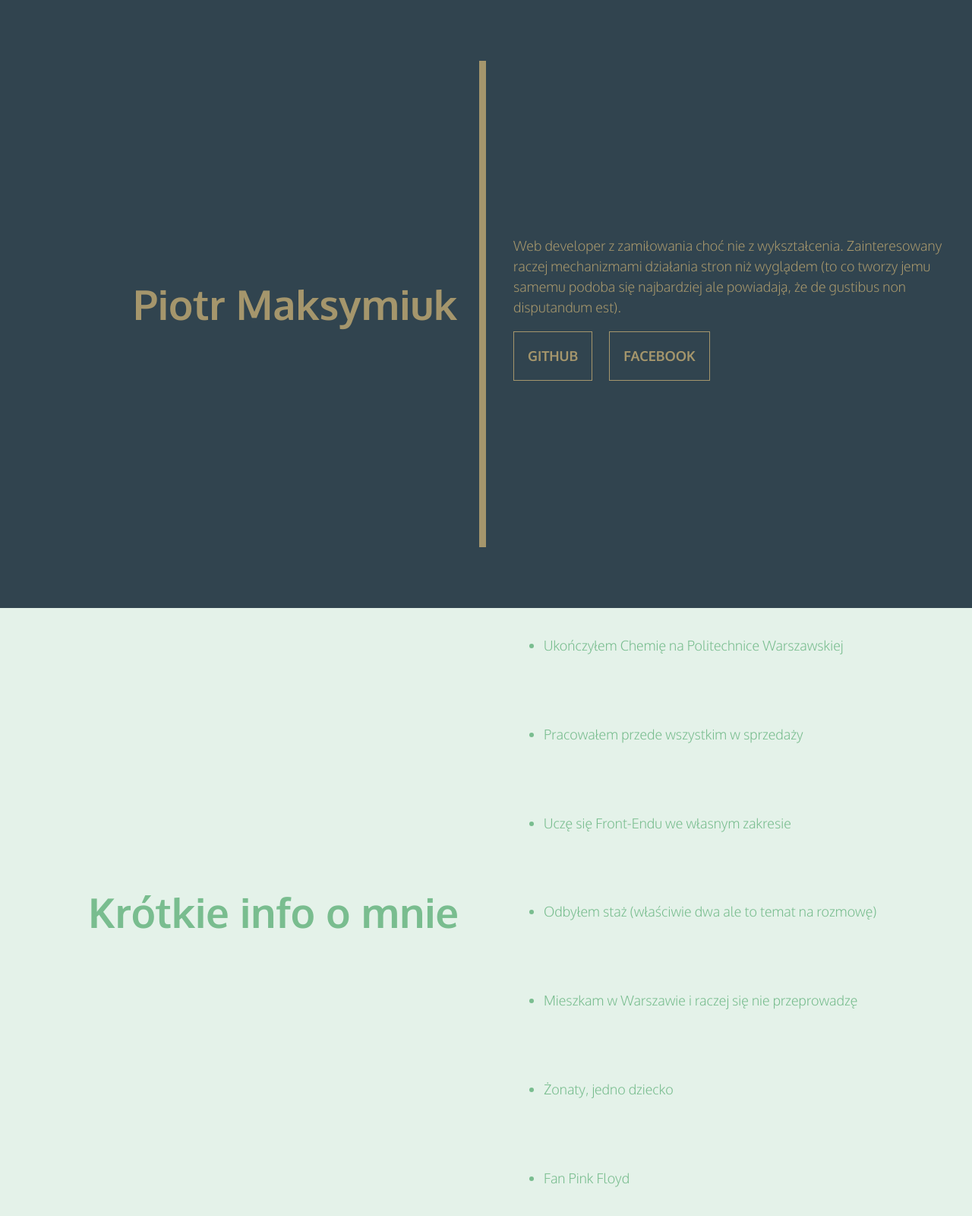
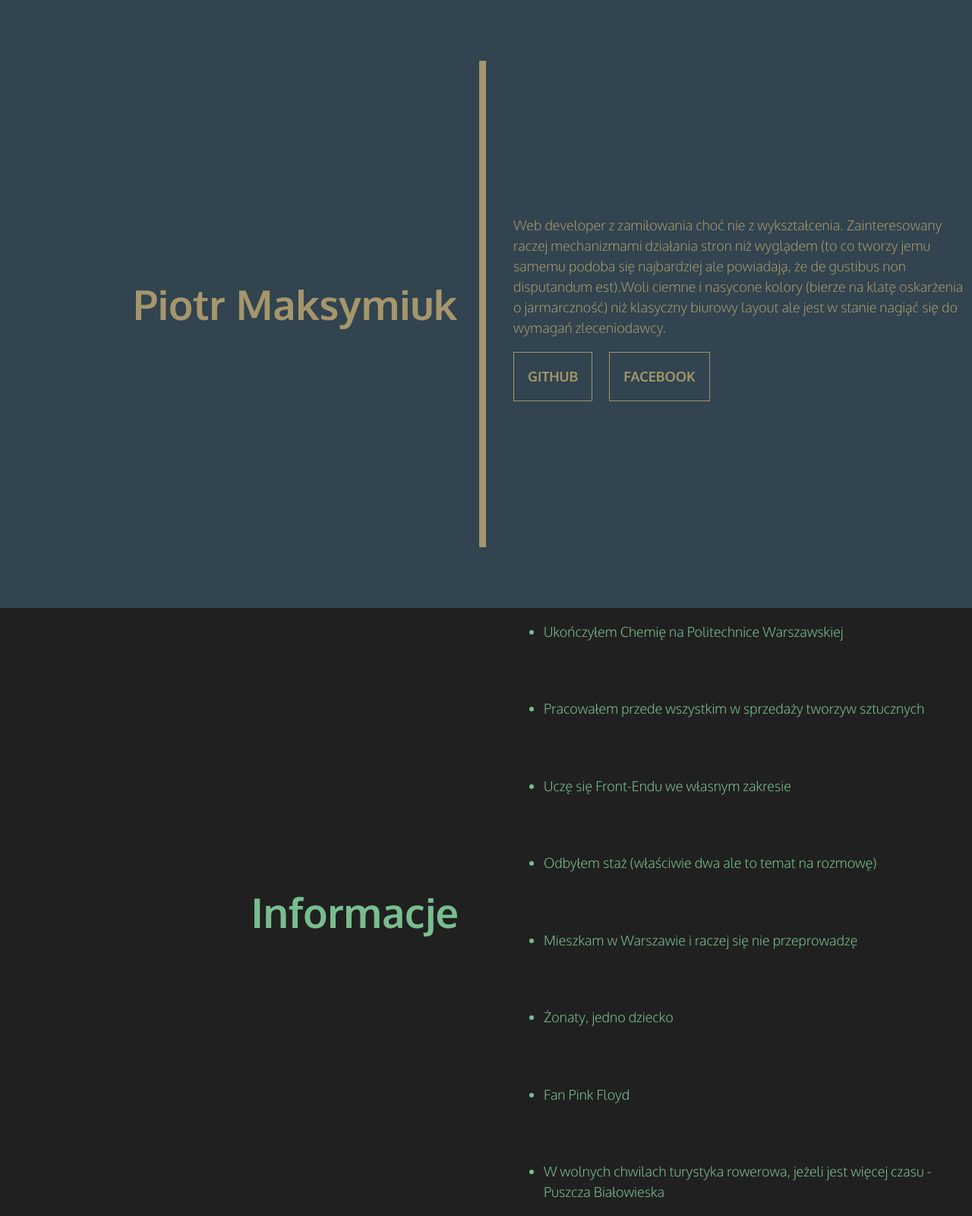
Before and after one commit to Kiszuriwalilibori/portfolio, a plain HTML site: page index.html in a window 1280 px wide. Shown: the top 1600 px of the page at 76% size. Drawn offline with Linux system fonts and the light colour scheme.

Commit message:
new stylings

```diff
--- a/assets/styles.css
+++ b/assets/styles.css
@@ -12,17 +12,17 @@ body, html {
   font-family: 'Oxygen', sans-serif; }
 
 .ui-section {
-  height: 100vh;
-  width: 100vw;
-  display: flex;
+   display: flex;
   flex-direction: row;
   justify-content: center;
-  align-items: center;
+  align-items: stretch;
+  min-height:100vh;/*dopisek 23 kw 12.10 */
   color: #31444F; }
   .ui-section > * {
     flex: 1 1 50%;
     width: 50%;
-    padding: 1rem; }
+    /* padding: 1rem;  */ /*zdjęte bo zaburzało 50/50*/
+  }
   .ui-section.-hero {
     background: #31444F;
     color: #A5966C; }
@@ -115,7 +115,7 @@ body, html {
     .ui-section.-hero > .ui-content {
       animation: content-enter 1s 2s cubic-bezier(0.61, 0, 0.2, 1) both;
       flex-direction: column-reverse;
-      height: 80%;
+      /* height: 80%; */
       color: #A5966C; }
 
 @keyframes content-enter {
@@ -132,13 +132,20 @@ body, html {
         border-color: #31444F; }
   .ui-section:nth-child(2) {
     color: #79BD8F;
-  background-color:rgba(121,189,143, 0.2) }
+  background-color:rgba(121,189,143, 0.2);
+  background-color:#202020;
+ }
   .ui-section:nth-child(3) {
     color: #1695A3;
-    background-color:rgba(22,149,63,0.2) }
+    background-color:rgba(22,149,63,0.2);
+    background-color:#F9AC9E;
+    /* background-color: #511208;
+    background-color: #4f140b;
+    background-color: #300a04; */
+  }
   .ui-section:nth-child(4) {
     color: #EB8F00;
-  background-color:rgba(245,143,0,0.2)}
+  background-color:rgb(40, 62, 82);}
   .ui-section:nth-child(5) {
     color: #E74C3C; }
   @media (max-width: 700px) {
@@ -175,7 +182,7 @@ body, html {
   display: flex;
   flex-direction: column;
   justify-content: center;
-  height: 100%;
+  /* height: 100%; */
   padding-right: 0; }
   .ui-aside:after {
     content: '';
@@ -199,7 +206,7 @@ body, html {
 
 .ui-content {
   line-height: 1.5;
-  height: 100%;
+  /* height: 100%; */
   display: flex;
   flex-direction: column;
   justify-content: center;
@@ -300,6 +307,8 @@ body, html {
 .skills li :first-child{margin-right:10px; flex-shrink: 0}
 .skills li span{padding-left:10px;}
 
+.projects span{padding: 0 3px; margin:0 3px; background-color: black; border:1px solid greenyellow; }
+
 .ui-content ul{height:100%; display: flex;flex-direction:column;justify-content: space-between;}
 .ui-content ul a{text-decoration: none; color:inherit;}
 .bg-bootstrap {
--- a/index.html
+++ b/index.html
@@ -24,25 +24,26 @@
           <a href="https://www.facebook.com/piotr.maksymiuk.940" class="ui-button">Facebook</a>
         </div>
         <p>
-          Web developer z zamiłowania choć nie z wykształcenia. Zainteresowany raczej mechanizmami działania stron niż wyglądem (to co tworzy jemu samemu podoba się najbardziej ale powiadają, że de gustibus non disputandum est).
+          Web developer z zamiłowania choć nie z wykształcenia. Zainteresowany raczej mechanizmami działania stron niż wyglądem (to co tworzy jemu samemu podoba się najbardziej ale powiadają, że de gustibus non disputandum est).Woli ciemne i nasycone kolory (bierze na klatę oskarżenia o jarmarczność) niż klasyczny biurowy layout ale jest w stanie nagiąć się do wymagań zleceniodawcy.
         </p>
         <div class="ui-screen"></div>
       </div>
     </section>
     <section class="ui-section">
       <div class="ui-aside">
-        <h1 class="ui-heading">Krótkie info o mnie</h1>
+        <h1 class="ui-heading">Informacje</h1>
         </a>
       </div>
       <div class="ui-content">
         <ul>
           <li>Ukończyłem Chemię na Politechnice Warszawskiej</li>
-          <li>Pracowałem przede wszystkim w sprzedaży</li>
+          <li>Pracowałem przede wszystkim w sprzedaży tworzyw sztucznych</li>
           <li>Uczę się Front-Endu we własnym zakresie</li>
           <li>Odbyłem staż (właściwie dwa ale to temat na rozmowę)</li>
           <li>Mieszkam w Warszawie i raczej się nie przeprowadzę</li>
           <li>Żonaty, jedno dziecko</li>
           <li>Fan Pink Floyd</li>
+          <li>W wolnych chwilach turystyka rowerowa, jeżeli jest więcej czasu - Puszcza Białowieska</li>
         </ul>
       </div>
     </section>
@@ -76,9 +77,9 @@
         <h1 class="ui-heading">Projekty<br></h1>
       </div>
       <div class="ui-content">
-        <ul>
-          <li><a href="https://kiszuriwalilibori.github.io/Fizjoterapia/">Gabinet Fizjoterapii. JS, jQUERY, GreenSock</a></li>
-          <li><a href="https://kiszuriwalilibori.github.io/crypto_redux_router/">Tracker kryptowalut aktualizujący samoczynnie kurs co 5 sekund. REDUX, REACT,THUNK MIDDLEWARE, ROUTER,STYLED COMPONENTS, MATERAIAL UI</a></li>
+        <ul class = 'projects'>
+          <li><a href="https://kiszuriwalilibori.github.io/Fizjoterapia/">Gabinet Fizjoterapii. JS, jQuery, GreenSock</a></li>
+          <li><a href="https://kiszuriwalilibori.github.io/crypto_redux_router/">Tracker kryptowalut aktualizujący samoczynnie kurs co 5 sekund(jeżeli się zmienił).<br><span>Redux</span> <span>React</span> <span>Thunk&nbsp;Middleware</span> <span>React&nbsp;-&nbsp;Router</span> <span>Styled&nbsp;Components</span> <span>Material&nbsp;UI</span></a></li>
         </ul>
       </div>
     </section>
```
